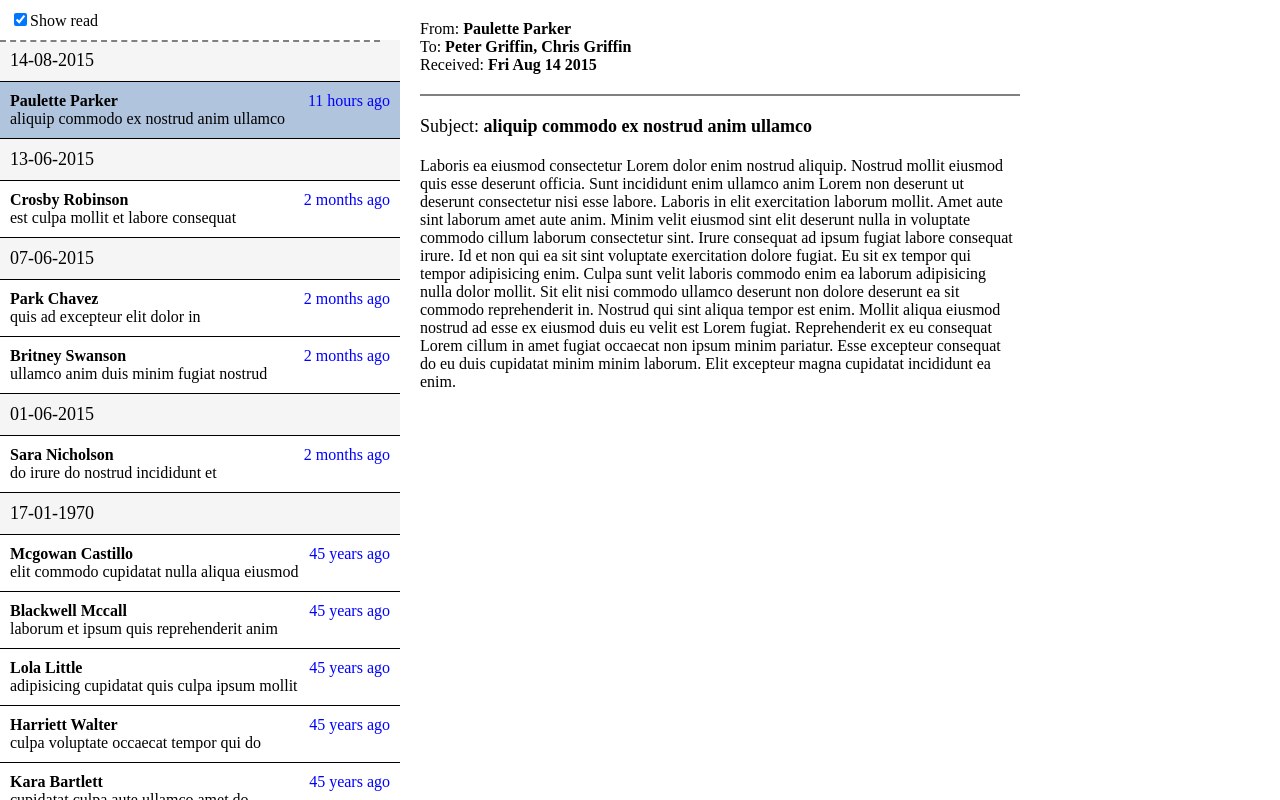
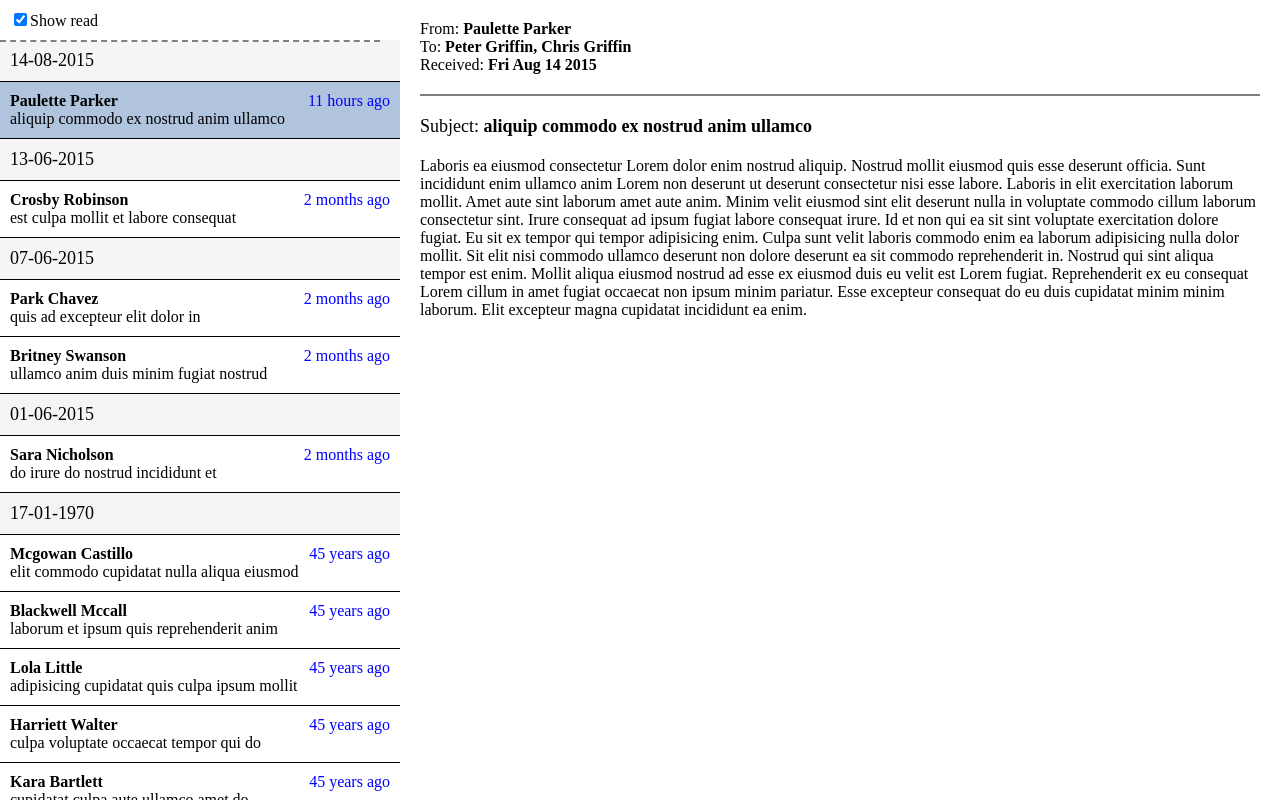
Before and after one commit to AlexeyPopovUA/Email-Client, a plain HTML site: page index.html in a window 1280 px wide. Drawn offline with Linux system fonts and the light colour scheme.

Commit message:
Flex styles for preview

```diff
--- a/css/main.css
+++ b/css/main.css
@@ -9,6 +9,10 @@ body, html, .container {
     margin: 0px;
     padding: 0px;
     overflow: hidden;
+}
+
+.container {
+    display: flex;
 }
 
 .left-sidebar, .preview {
@@ -33,6 +37,7 @@ body, html, .container {
 .preview {
     height: 100%;
     overflow: auto;
+    flex: 1;
 }
 
 .filters {
@@ -93,10 +98,6 @@ body, html, .container {
     font-weight: bold;
 }
 
-.preview .content {
-    width: 600px;
-}
-
 .preview .subject {
     margin-bottom: 20px;
     font-size: large;
```
